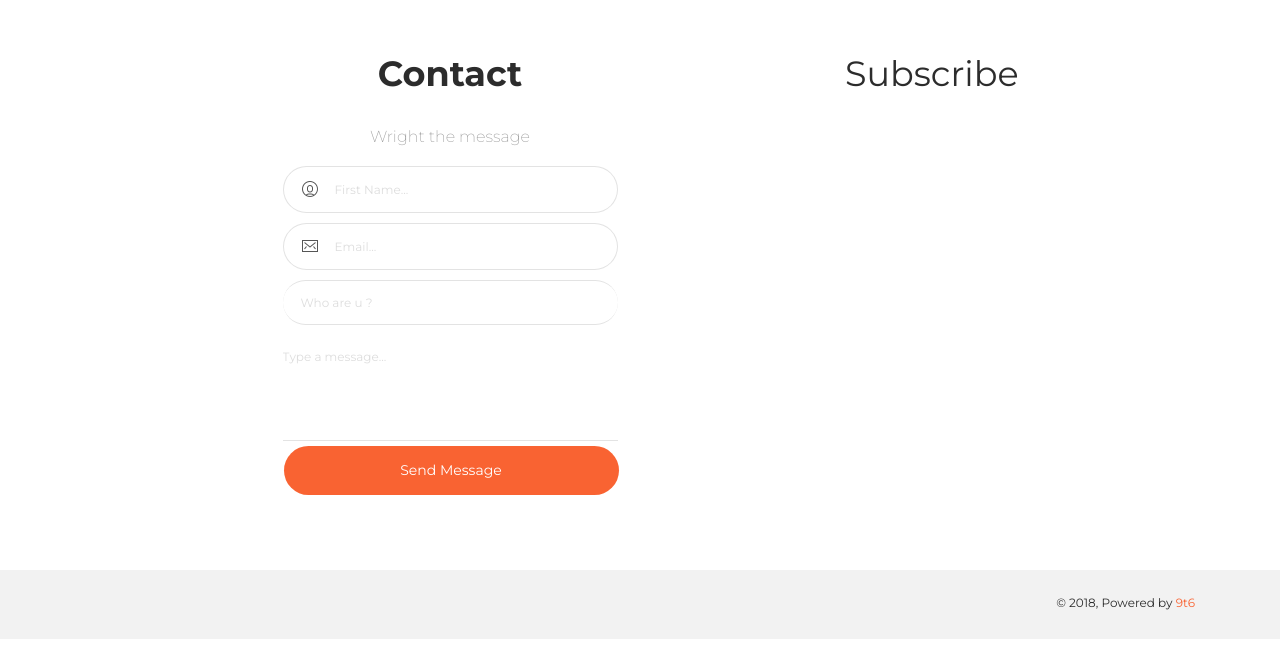
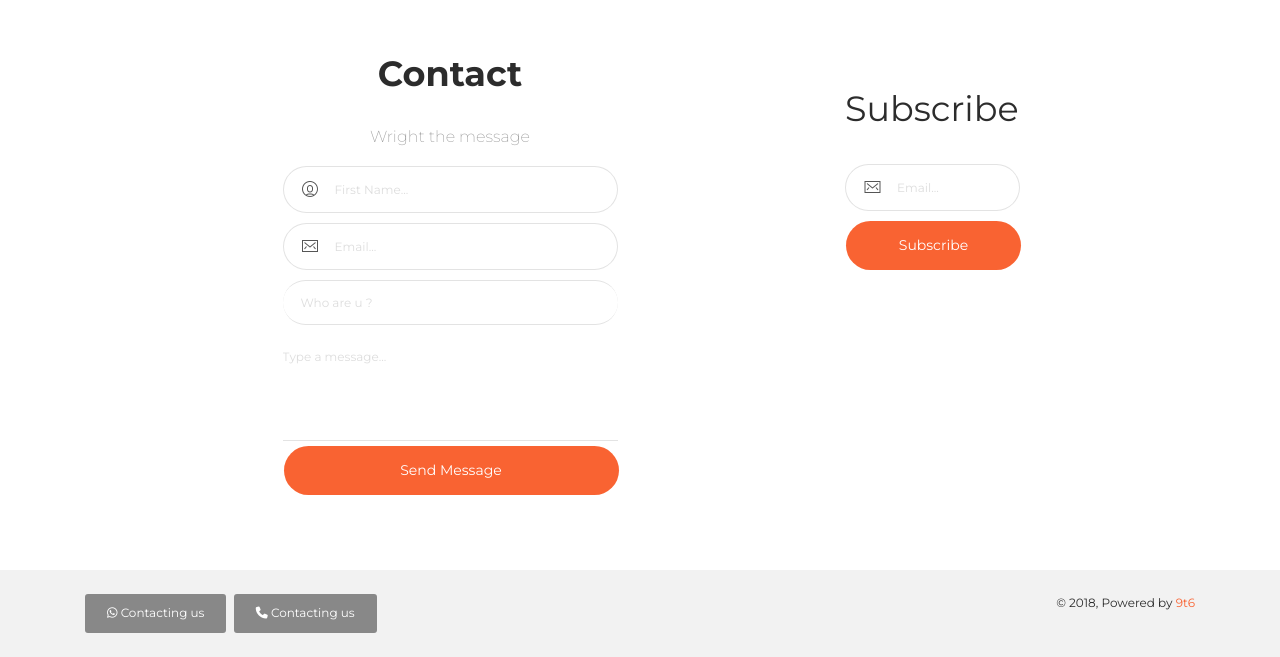
Before and after one commit to animeshsinghweb/iclubs_landing1, a plain HTML site: page index.html in a window 1280 px wide. Shown: the part 2135-2792 px from the top of the page. Drawn offline with Linux system fonts and the light colour scheme.

Commit message:
Made the subscribe form and add contact option in the footer

```diff
--- a/assets/css/demo.css
+++ b/assets/css/demo.css
@@ -526,6 +526,23 @@
     margin-top: 5em;
 }
 
-#subscribe {
-    font-family: 'Slabo 27px', serif;
+.subscribe {
+    text-align: center;
 }
+
+#whatsapp {
+    margin: auto;
+}
+
+#sub {
+    width: 175px;
+}
+
+.sub2 {
+    width: 175px;
+}
+
+.subscribe h2 {
+    position: relative;
+    left: -1em;
+}
--- a/index.html
+++ b/index.html
@@ -207,7 +207,18 @@
                     </div>
                 </div>
                 <div class="col-lg-2 col-sm-12">
-                    <h2>Subscribe</h2>
+                    <div class="subscribe">
+                        <h2 style="margin:1em; text-alined:center; ">Subscribe</h2>
+                        <div id="sub" class="input-group input-lg">
+                            <span class="input-group-addon">
+                            <i class="now-ui-icons ui-1_email-85"></i>
+                        </span>
+                            <input type="text" class="form-control" placeholder="Email...">
+                        </div>
+                        <div class="sub2">
+                            <a href="#pablo" class="btn btn-primary btn-round btn-block btn-lg">Subscribe</a>
+                        </div>
+                    </div>
                 </div>
             </div>
         </div>
@@ -216,10 +227,19 @@
                 <nav>
                     <ul>
                         <li>
+                            <button id="whatsapp" type="button" class="btn btn-default" data-container="body" data-original-title="Whatsapp" data-toggle="popover" data-placement="top" data-content="999999" aria-describedby="popover159123">
+                                <i class="fa fa-whatsapp"></i> Contacting us
+                            </button>
+                        </li>
+                        <li>
 
                         </li>
                         <li>
-
+                            <li>
+                                <button id="whatsapp" type="button" class="btn btn-default" data-container="body" data-original-title="Telephone" data-toggle="popover" data-placement="top" data-content="999999" aria-describedby="popover159123">
+                                    <i class="fa fa-phone"></i> Contacting us
+                                </button>
+                            </li>
                         </li>
                         <li>
 
```
